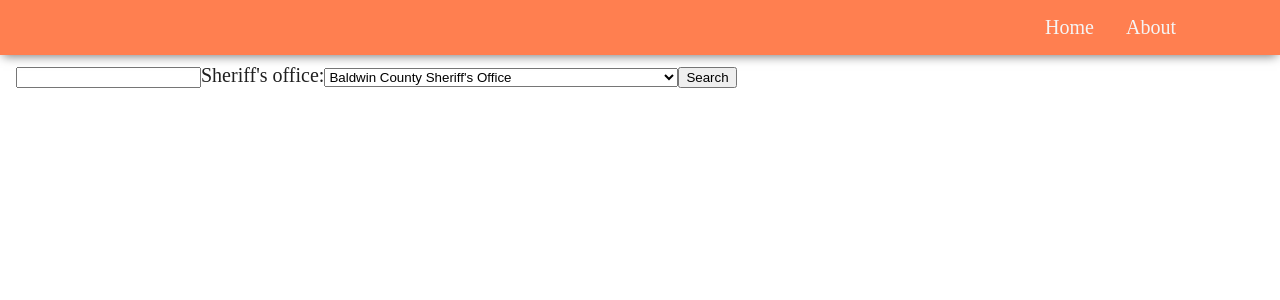
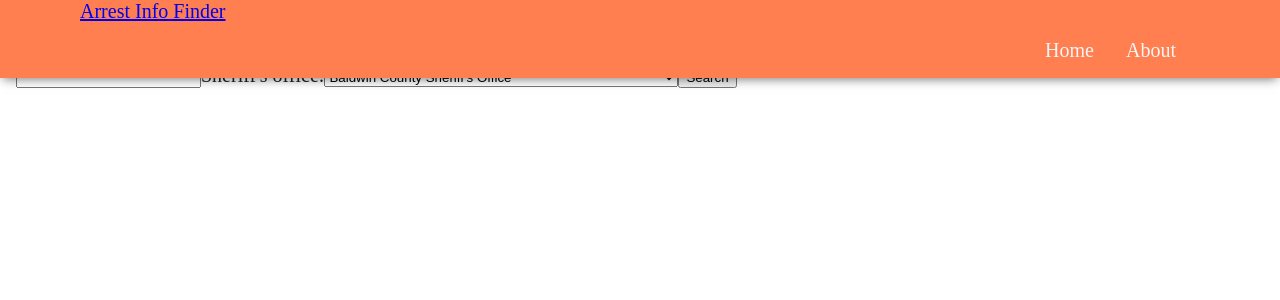
Before and after one commit to RReiso/Arrest-Information-Finder, a React (Create React App) app: page / in a window 1280 px wide. Shown: the top 300 px of the page. Built offline with nearby package versions, Linux system fonts and the light colour scheme.

Commit message:
Add app name

```diff
--- a/src/components/Navbar.js
+++ b/src/components/Navbar.js
@@ -17,8 +17,14 @@ const Navbar = () => {
 				>
 					&#9776;
 				</button>
+				<Link className="nav-title" to="/">
+					Arrest Info Finder
+				</Link>
 			</div>
 			<nav id="navbar" className={isOpen === true ? "nav showNav" : "nav"}>
+				<Link className="nav-title second" to="/">
+					Arrest Info Finder
+				</Link>
 				<ul className="nav-list">
 					<li className="nav-link" onClick={toggleHamburger}>
 						<Link to="/">Home</Link>
```
